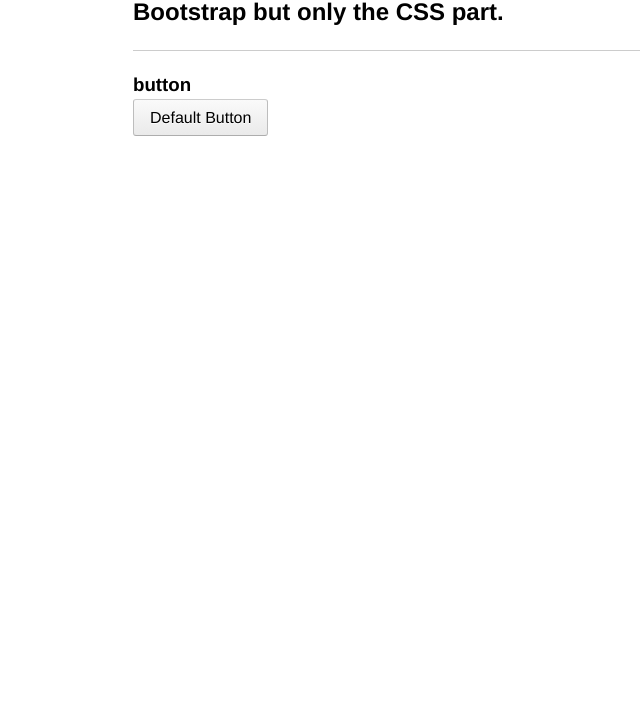
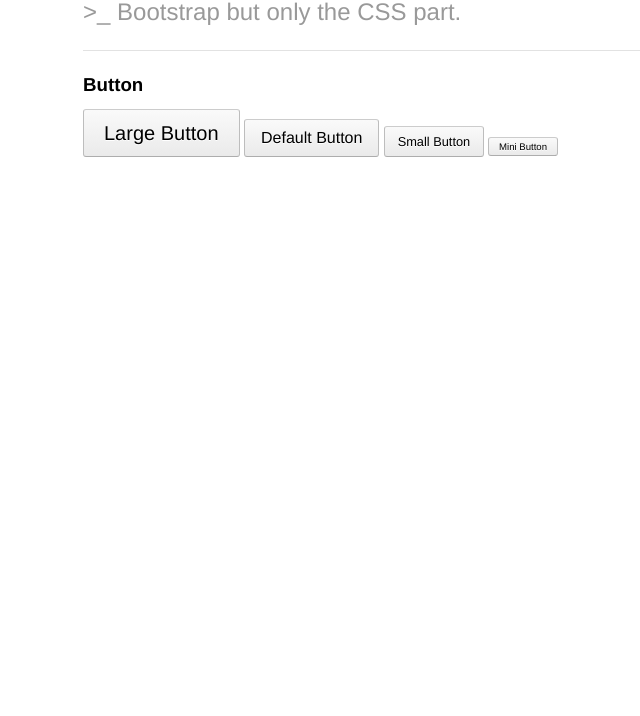
Before and after one commit to egoist/bootcss, a website: page index.html in a window 1280 px wide. Shown: the part 84-800 px from the top of the page, without its empty margins (207-847 px from the left). Drawn offline with nearby package versions, Linux system fonts and the light colour scheme.

Commit message:
add more button sizes

```diff
--- a/index.html
+++ b/index.html
@@ -6,9 +6,28 @@
 		<link rel="stylesheet" href="./dist/bootcss.css">
 		<style>
 			.main {
-				max-width: 600px;
+				max-width: 700px;
 				margin: 0 auto;
 				padding: 30px 0
+			}
+			[v-cloak] {
+				display: none;
+			}
+			h2 {
+				color: #999;
+				font-weight: 400;
+			}
+			.code-sample {
+				display: inline-block;
+				vertical-align: text-bottom;
+			}
+			[id$="-anchor"] {
+				margin-bottom: 10px;
+			}
+			hr {
+				border: none;
+				height: 1px;
+				background-color: #e2e2e2;
 			}
 		</style>
 	</head>
@@ -16,11 +35,30 @@
 		<div class="main">
 			<h1 class="site-name">BootCSS</h1>
 			<h2>
-				Bootstrap but only the CSS part.
+				>_ Bootstrap but only the CSS part.
 			</h2>
 			<hr>
-			<h3>button</h3>
-			<button class="btn">Default Button</button>
+			<h3 id="button-anchor">Button</h3>
+			<section class="content">
+				<div class="code-sample">
+					<button class="button button-large">Large Button</button>
+				</div>
+				<div class="code-sample">
+					<button class="button">Default Button</button>
+				</div>
+				<div class="code-sample">
+					<button class="button button-small">Small Button</button>
+				</div>
+				<div class="code-sample">
+					<button class="button button-mini">Mini Button</button>
+				</div>
+			</section>
 		</div>
+		<script src="https://cdnjs.cloudflare.com/ajax/libs/vue/1.0.21/vue.min.js"></script>
+		<script>
+			new Vue({
+				el: 'body'
+			})
+		</script>
 	</body>
 </html>
--- a/src/button.css
+++ b/src/button.css
@@ -1,4 +1,4 @@
-button {
+.button {
   padding: 0;
   background-color: white;
   border: 1px solid #ccc;
@@ -9,7 +9,8 @@
   border: 1px solid #ccc;
   border-color: #ccc #bdbdbd #adadad;
   padding: 0 1em;
-  line-height: 2.2em;
+  line-height: 2.3em;
+  height: 2.4em;
   display: inline-block;
   &:active {
     background: #e6e6e6;
@@ -17,3 +18,17 @@
     box-shadow: inset 0 1px 2px rgba(0, 0, 0, 0.1);
   }
 }
+
+.button-large {
+  font-size: 1.25rem;
+}
+
+.button-small {
+  font-size: 0.8rem;
+}
+
+.button-mini {
+  font-size: 0.6rem;
+  line-height: 1em;
+  height: 2em;
+}
```
Also changed, not shown: dist/bootcss.css.
